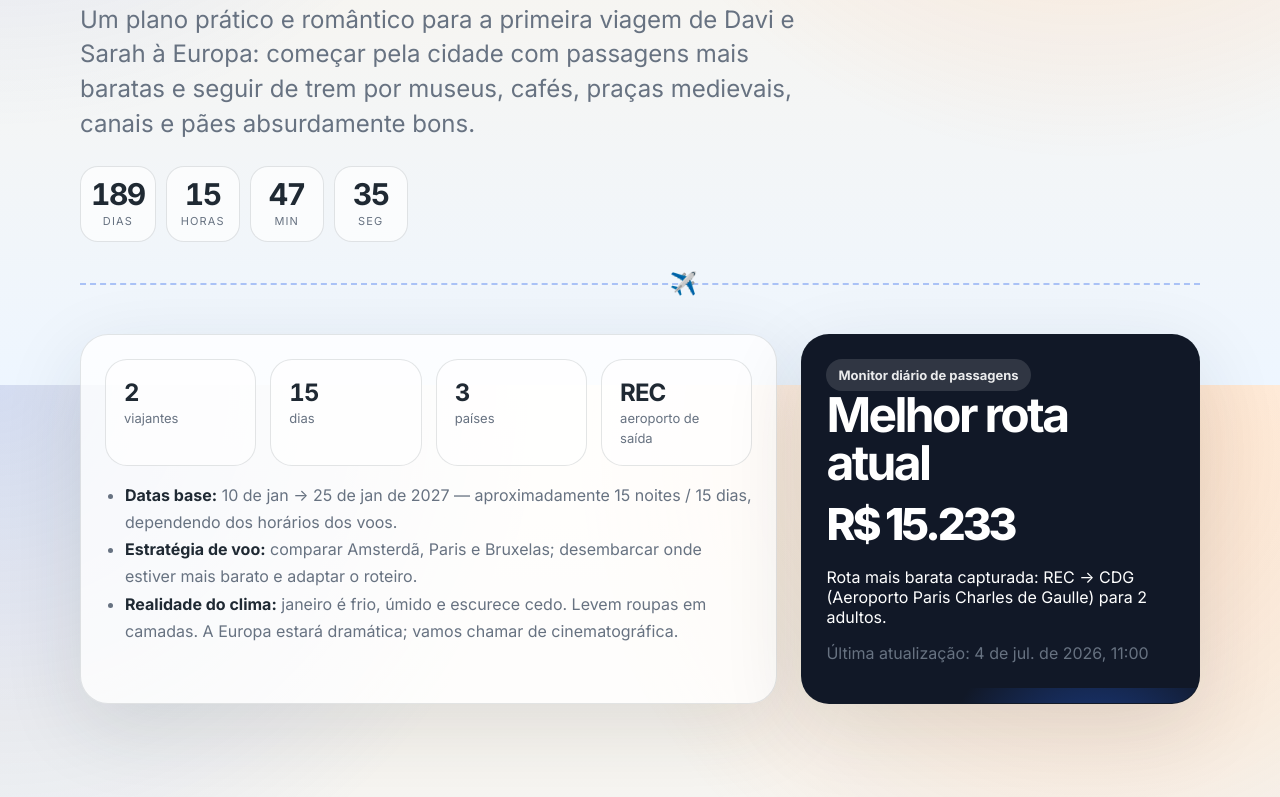
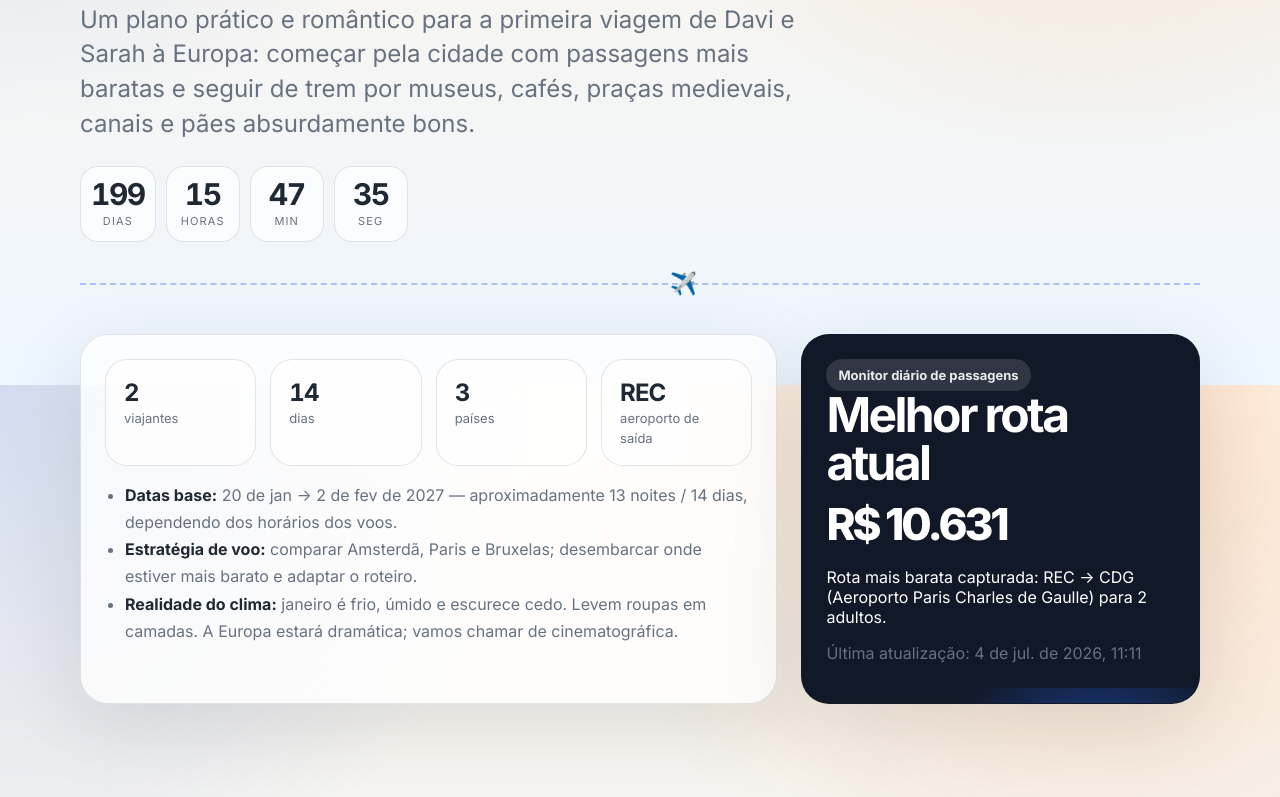
Before and after one commit to DaviRolim/europe-january-2027, a plain HTML site: page index.html in a window 1280 px wide. Shown: the part 415-1212 px from the top of the page. Drawn offline with Linux system fonts and the light colour scheme.

Commit message:
chore: update Europe trip dates

```diff
--- a/data/flights.json
+++ b/data/flights.json
@@ -1,15 +1,15 @@
 {
-  "updated_at": "2026-07-04T11:00:21+00:00",
+  "updated_at": "2026-07-04T11:11:44+00:00",
   "origin": "REC",
   "origin_label": "Recife / Guararapes–Gilberto Freyre International Airport",
-  "depart_date": "2027-01-10",
-  "return_date": "2027-01-25",
+  "depart_date": "2027-01-20",
+  "return_date": "2027-02-02",
   "travelers": 2,
   "currency": "BRL",
   "source_note": "Consulta automática via Google Flights/fast-flights em modo melhor esforço. Antes de comprar, confirme sempre no site da companhia aérea ou da agência.",
   "best_destination": "CDG",
   "best_destination_label": "Aeroporto Paris Charles de Gaulle",
-  "best_price_brl": 15233,
+  "best_price_brl": 10631,
   "routes": [
     {
       "origin": "REC",
@@ -17,8 +17,8 @@
       "city": "Amsterdã",
       "country": "Holanda",
       "label": "Aeroporto de Amsterdã Schiphol",
-      "depart_date": "2027-01-10",
-      "return_date": "2027-01-25",
+      "depart_date": "2027-01-20",
+      "return_date": "2027-02-02",
       "adults": 2,
       "status": "error",
       "price_level": null,
@@ -32,119 +32,119 @@
       "city": "Paris",
       "country": "França",
       "label": "Aeroporto Paris Charles de Gaulle",
-      "depart_date": "2027-01-10",
-      "return_date": "2027-01-25",
+      "depart_date": "2027-01-20",
+      "return_date": "2027-02-02",
       "adults": 2,
       "status": "ok",
-      "price_level": "typical",
+      "price_level": "low",
       "cheapest": {
         "is_best": true,
         "name": "Iberia",
-        "departure": "6:15 PM on Sun, Jan 10",
-        "arrival": "11:50 AM on Mon, Jan 11",
+        "departure": "6:15 PM on Wed, Jan 20",
+        "arrival": "11:50 AM on Thu, Jan 21",
         "arrival_time_ahead": "+1",
         "duration": "13 hr 35 min",
         "stops": 1,
         "delay": null,
-        "price": "R$15233",
-        "price_brl": 15233
+        "price": "R$10631",
+        "price_brl": 10631
       },
       "flights": [
         {
           "is_best": true,
           "name": "Iberia",
-          "departure": "6:15 PM on Sun, Jan 10",
-          "arrival": "11:50 AM on Mon, Jan 11",
+          "departure": "6:15 PM on Wed, Jan 20",
+          "arrival": "11:50 AM on Thu, Jan 21",
           "arrival_time_ahead": "+1",
           "duration": "13 hr 35 min",
           "stops": 1,
           "delay": null,
-          "price": "R$15233",
-          "price_brl": 15233
+          "price": "R$10631",
+          "price_brl": 10631
         },
         {
           "is_best": false,
           "name": "Iberia",
-          "departure": "6:15 PM on Sun, Jan 10",
-          "arrival": "5:55 PM on Mon, Jan 11",
+          "departure": "6:15 PM on Wed, Jan 20",
+          "arrival": "5:55 PM on Thu, Jan 21",
           "arrival_time_ahead": "+1",
           "duration": "19 hr 40 min",
           "stops": 1,
           "delay": null,
-          "price": "R$15233",
-          "price_brl": 15233
-        },
-        {
-          "is_best": false,
-          "name": "LATAM, Iberia",
-          "departure": "11:30 AM on Sun, Jan 10",
-          "arrival": "11:50 AM on Mon, Jan 11",
-          "arrival_time_ahead": "+1",
-          "duration": "20 hr 20 min",
-          "stops": 2,
-          "delay": null,
-          "price": "R$17061",
-          "price_brl": 17061
+          "price": "R$10631",
+          "price_brl": 10631
         },
         {
           "is_best": true,
           "name": "Gol, Air France",
-          "departure": "3:15 PM on Sun, Jan 10",
-          "arrival": "11:45 AM on Mon, Jan 11",
+          "departure": "3:30 PM on Wed, Jan 20",
+          "arrival": "11:50 AM on Thu, Jan 21",
           "arrival_time_ahead": "+1",
-          "duration": "16 hr 30 min",
+          "duration": "16 hr 20 min",
           "stops": 1,
           "delay": null,
-          "price": "R$17422",
-          "price_brl": 17422
+          "price": "R$13051",
+          "price_brl": 13051
         },
         {
           "is_best": false,
           "name": "Gol, Air France",
-          "departure": "10:50 AM on Sun, Jan 10",
-          "arrival": "11:45 AM on Mon, Jan 11",
+          "departure": "3:40 AM on Wed, Jan 20",
+          "arrival": "6:05 AM on Thu, Jan 21",
           "arrival_time_ahead": "+1",
-          "duration": "20 hr 55 min",
+          "duration": "22 hr 25 min",
           "stops": 1,
           "delay": null,
-          "price": "R$17422",
-          "price_brl": 17422
-        },
-        {
-          "is_best": true,
-          "name": "LATAM, Air France",
-          "departure": "2:35 PM on Sun, Jan 10",
-          "arrival": "11:50 AM on Mon, Jan 11",
-          "arrival_time_ahead": "+1",
-          "duration": "17 hr 15 min",
-          "stops": 1,
-          "delay": null,
-          "price": "R$17424",
-          "price_brl": 17424
+          "price": "R$13051",
+          "price_brl": 13051
         },
         {
           "is_best": false,
           "name": "Gol, Air France",
-          "departure": "3:40 AM on Sun, Jan 10",
-          "arrival": "6:05 AM on Mon, Jan 11",
+          "departure": "12:55 PM on Wed, Jan 20",
+          "arrival": "11:50 AM on Thu, Jan 21",
           "arrival_time_ahead": "+1",
-          "duration": "22 hr 25 min",
+          "duration": "18 hr 55 min",
           "stops": 1,
           "delay": null,
-          "price": "R$17424",
-          "price_brl": 17424
+          "price": "R$13051",
+          "price_brl": 13051
         },
         {
           "is_best": false,
           "name": "LATAM, Air France",
-          "departure": "4:00 AM on Sun, Jan 10",
-          "arrival": "6:05 AM on Mon, Jan 11",
+          "departure": "11:30 AM on Wed, Jan 20",
+          "arrival": "10:30 AM on Thu, Jan 21",
           "arrival_time_ahead": "+1",
-          "duration": "22 hr 5 min",
+          "duration": "19 hr",
           "stops": 1,
           "delay": null,
-          "price": "R$17424",
-          "price_brl": 17424
+          "price": "R$13586",
+          "price_brl": 13586
+        },
+        {
+          "is_best": false,
+          "name": "Gol, KLM, Air France",
+          "departure": "3:30 PM on Wed, Jan 20",
+          "arrival": "3:30 PM on Thu, Jan 21",
+          "arrival_time_ahead": "+1",
+          "duration": "20 hr",
+          "stops": 2,
+          "delay": null,
+          "price": "R$14121",
+          "price_brl": 14121
+        },
+        {
+          "is_best": false,
+          "name": "Gol, KLM",
+          "departure": "3:30 PM on Wed, Jan 20",
+          "arrival": "5:50 PM on Thu, Jan 21",
+          "arrival_time_ahead": "+1",
+          "duration": "22 hr 20 min",
+          "stops": 2,
+          "delay": null,
+          "price": "R$14121",
+          "price_brl": 14121
         }
       ],
       "error": null
@@ -155,8 +155,8 @@
       "city": "Bruxelas",
       "country": "Bélgica",
       "label": "Aeroporto de Bruxelas",
-      "depart_date": "2027-01-10",
-      "return_date": "2027-01-25",
+      "depart_date": "2027-01-20",
+      "return_date": "2027-02-02",
       "adults": 2,
       "status": "error",
       "price_level": null,
--- a/index.html
+++ b/index.html
@@ -3,8 +3,8 @@
 <head>
   <meta charset="utf-8" />
   <meta name="viewport" content="width=device-width, initial-scale=1" />
-  <title>Davi & Sarah — Europa Janeiro 2027</title>
-  <meta name="description" content="Plano da primeira viagem internacional de 15 dias pela França, Bélgica e Holanda." />
+  <title>Davi & Sarah — Europa Jan/Fev 2027</title>
+  <meta name="description" content="Plano da primeira viagem internacional de janeiro/fevereiro de 2027 pela França, Bélgica e Holanda." />
   <link rel="preconnect" href="https://fonts.googleapis.com">
   <link rel="preconnect" href="https://fonts.gstatic.com" crossorigin>
   <link rel="preconnect" href="https://upload.wikimedia.org" crossorigin>
@@ -263,8 +263,8 @@
 
   <main>
     <header class="hero wrap" id="countdown-anchor">
-      <div class="eyebrow reveal in">Primeira viagem internacional · Janeiro de 2027</div>
-      <h1 class="reveal in d1">15 dias de inverno pela França, Bélgica e Holanda.</h1>
+      <div class="eyebrow reveal in">Primeira viagem internacional · Jan/Fev de 2027</div>
+      <h1 class="reveal in d1">14 dias de inverno pela França, Bélgica e Holanda.</h1>
       <p class="lead reveal in d2">Um plano prático e romântico para a primeira viagem de Davi e Sarah à Europa: começar pela cidade com passagens mais baratas e seguir de trem por museus, cafés, praças medievais, canais e pães absurdamente bons.</p>
 
       <div class="countdown reveal in d3" id="countdown" aria-label="Contagem regressiva para a viagem"></div>
@@ -275,12 +275,12 @@
         <div class="card reveal">
           <div class="stat-grid">
             <div class="stat"><b data-count="2">0</b><span>viajantes</span></div>
-            <div class="stat"><b data-count="15">0</b><span>dias</span></div>
+            <div class="stat"><b data-count="14">0</b><span>dias</span></div>
             <div class="stat"><b data-count="3">0</b><span>países</span></div>
             <div class="stat"><b>REC</b><span>aeroporto de saída</span></div>
           </div>
           <ul>
-            <li><strong>Datas base:</strong> 10 de jan → 25 de jan de 2027 — aproximadamente 15 noites / 15 dias, dependendo dos horários dos voos.</li>
+            <li><strong>Datas base:</strong> 20 de jan → 2 de fev de 2027 — aproximadamente 13 noites / 14 dias, dependendo dos horários dos voos.</li>
             <li><strong>Estratégia de voo:</strong> comparar Amsterdã, Paris e Bruxelas; desembarcar onde estiver mais barato e adaptar o roteiro.</li>
             <li><strong>Realidade do clima:</strong> janeiro é frio, úmido e escurece cedo. Levem roupas em camadas. A Europa estará dramática; vamos chamar de cinematográfica.</li>
           </ul>
@@ -385,7 +385,7 @@
     <section id="flights" class="wrap">
       <div class="section-head reveal">
         <h2>Monitor de passagens</h2>
-        <p>Consulta automática diária para 2 adultos: Recife (REC) → Amsterdã (AMS), Paris (CDG) ou Bruxelas (BRU), 10–25 de janeiro de 2027. A rota mais barata capturada vira o ponto de partida recomendado.</p>
+        <p>Consulta automática diária para 2 adultos: Recife (REC) → Amsterdã (AMS), Paris (CDG) ou Bruxelas (BRU), 20 de janeiro → 2 de fevereiro de 2027. A rota mais barata capturada vira o ponto de partida recomendado.</p>
       </div>
       <div class="card reveal">
         <div id="flight-summary" class="muted">Carregando dados das passagens…</div>
@@ -535,7 +535,7 @@
     });
 
     /* ===================== COUNTDOWN ===================== */
-    const TRIP = new Date('2027-01-10T00:00:00-03:00');
+    const TRIP = new Date('2027-01-20T00:00:00-03:00');
     const cd = document.getElementById('countdown');
     const navCount = document.getElementById('nav-count');
     function tick() {
```
Also changed, not shown: 2 other files.
